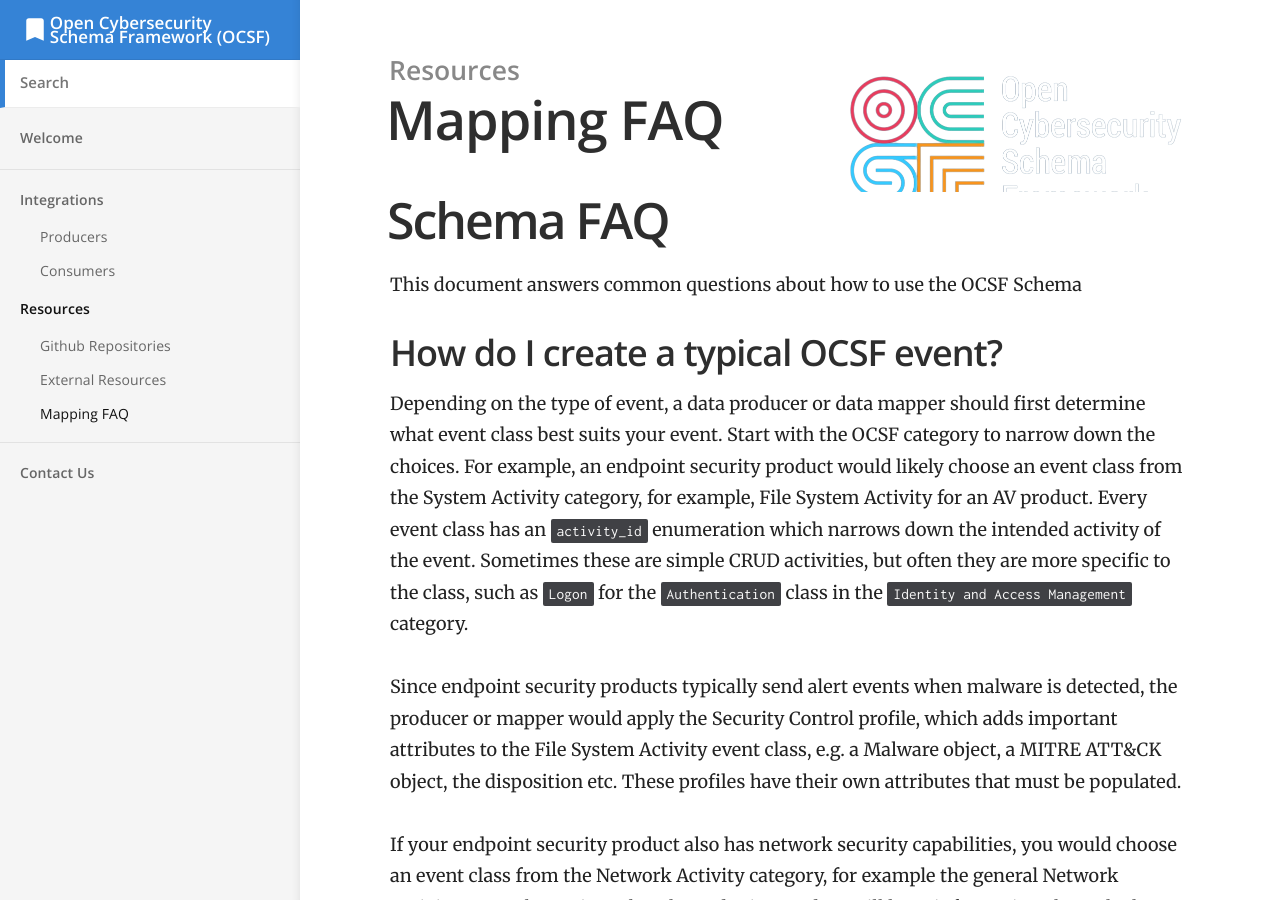
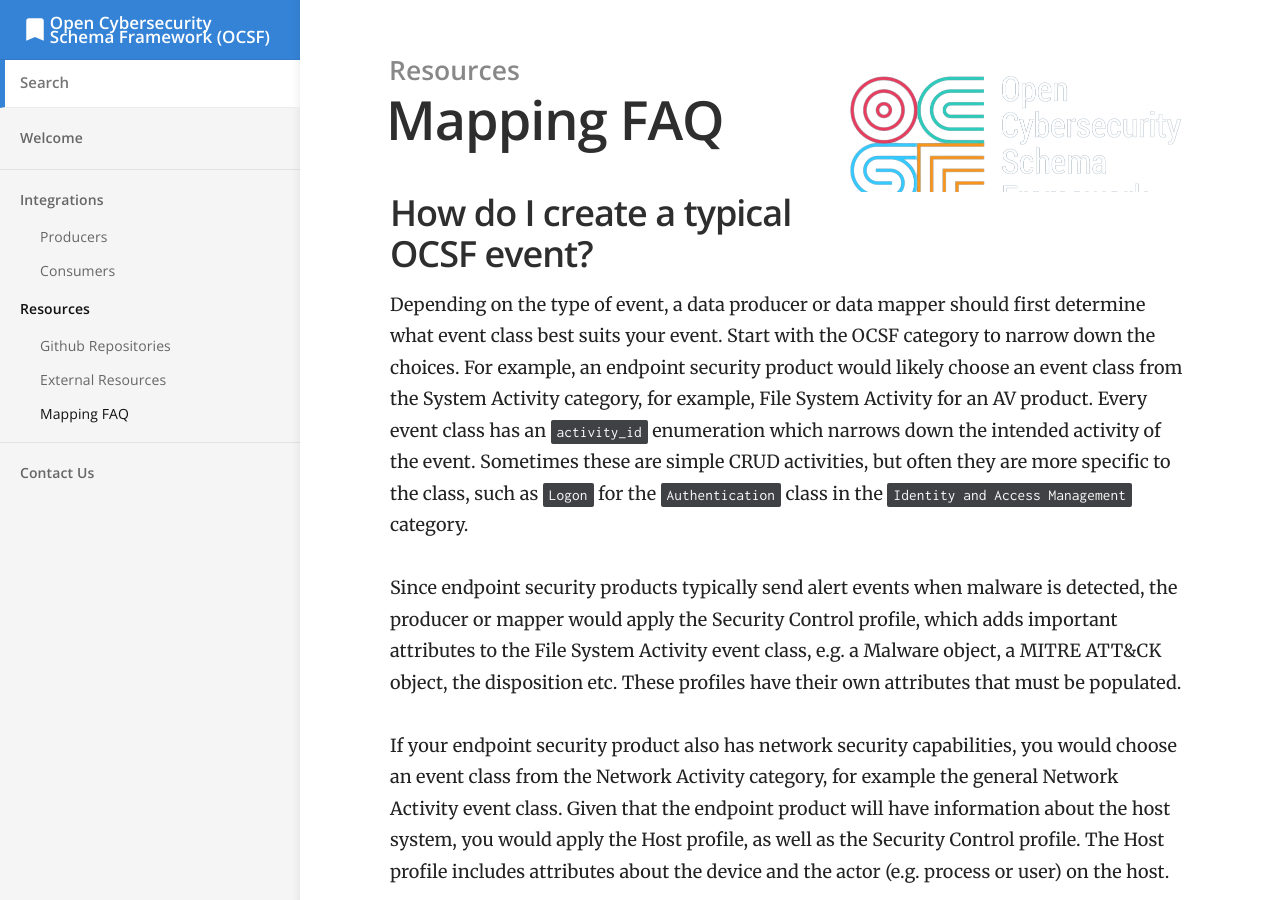
Before and after one commit to AWSSecEng/awsseceng.github.io, a Jekyll site: the page built from _docs/resources/faq.md, in a window 1280 px wide and 900 px high. Built offline with Jekyll 4.4.1, drawn with Linux system fonts in a browser that asks for light colours.

Commit message:
Update faq.md

```diff
--- a/_docs/resources/faq.md
+++ b/_docs/resources/faq.md
@@ -4,8 +4,6 @@ category: Resources
 order: 3
 ---
 
-# Schema FAQ
-This document answers common questions about how to use the OCSF Schema
 
 ## How do I create a typical OCSF event?
 Depending on the type of event, a data producer or data mapper should first determine what event class best suits your event.  Start with the OCSF category to narrow down the choices.  For example, an endpoint security product would likely choose an event class from the System Activity category, for example, File System Activity for an AV product.  Every event class has an `activity_id` enumeration which narrows down the intended activity of the event.  Sometimes these are simple CRUD activities, but often they are more specific to the class, such as `Logon` for the `Authentication` class in the `Identity and Access Management` category.
```
